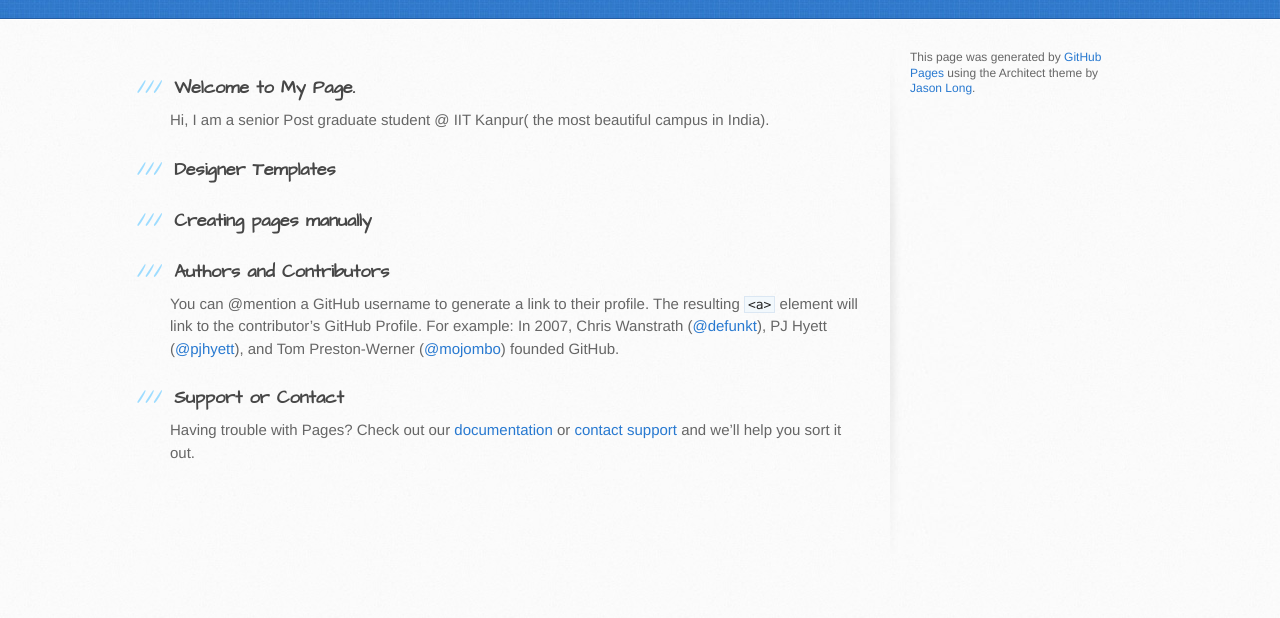
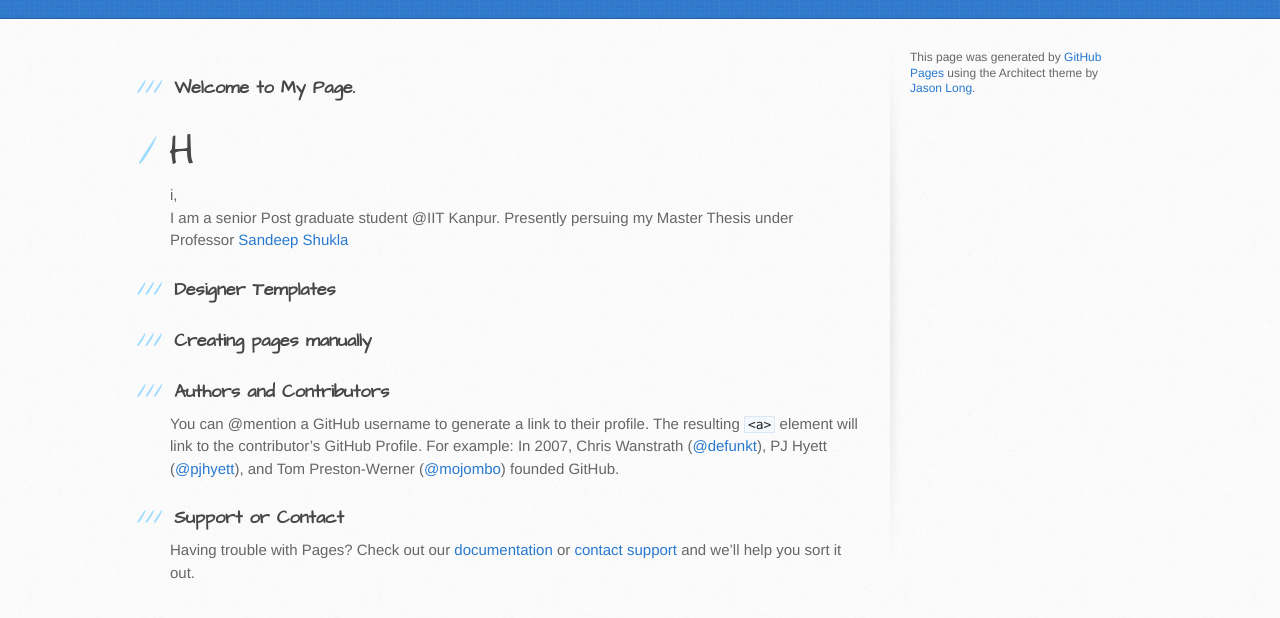
Before and after one commit to r0hi7/r0hi7.github.io, a plain HTML site: page index.html in a window 1280 px wide. Shown: the part 182-800 px from the top of the page. Drawn offline with Linux system fonts and the light colour scheme.

Commit message:
Update ego:

```diff
--- a/index.html
+++ b/index.html
@@ -8,10 +8,6 @@
     <link rel="stylesheet" type="text/css" href="stylesheets/stylesheet.css" media="screen">
     <link rel="stylesheet" type="text/css" href="stylesheets/github-light.css" media="screen">
     <link rel="stylesheet" type="text/css" href="stylesheets/print.css" media="print">
-
-    <!--[if lt IE 9]>
-    <script src="//html5shiv.googlecode.com/svn/trunk/html5.js"></script>
-    <![endif]-->
 
     <title>rohit sehg@l by r0hi7</title>
   </head>
@@ -31,8 +27,9 @@
           <h3>
 <a id="welcome-to-my-page" class="anchor" href="#welcome-to-my-page" aria-hidden="true"><span aria-hidden="true" class="octicon octicon-link"></span></a>Welcome to My Page.</h3>
 
-<p>Hi,
-I am a senior Post graduate student @ IIT Kanpur( the most beautiful campus in India).  </p>
+<p>
+<h1>H</h1>i,<br>
+I am a senior Post graduate student @IIT Kanpur. Presently persuing my Master Thesis under Professor <a href="cse.iitk.ac.in/~sandeeps/">Sandeep Shukla</a></p>
 
 <h3>
 <a id="designer-templates" class="anchor" href="#designer-templates" aria-hidden="true"><span aria-hidden="true" class="octicon octicon-link"></span></a>Designer Templates</h3>
```
